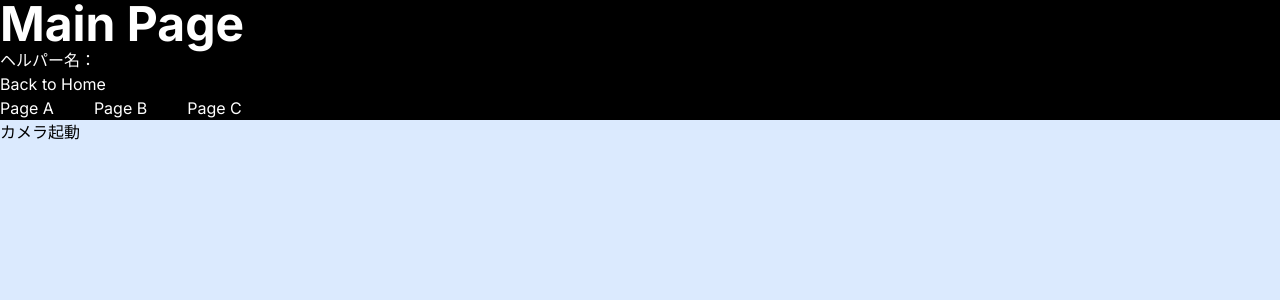
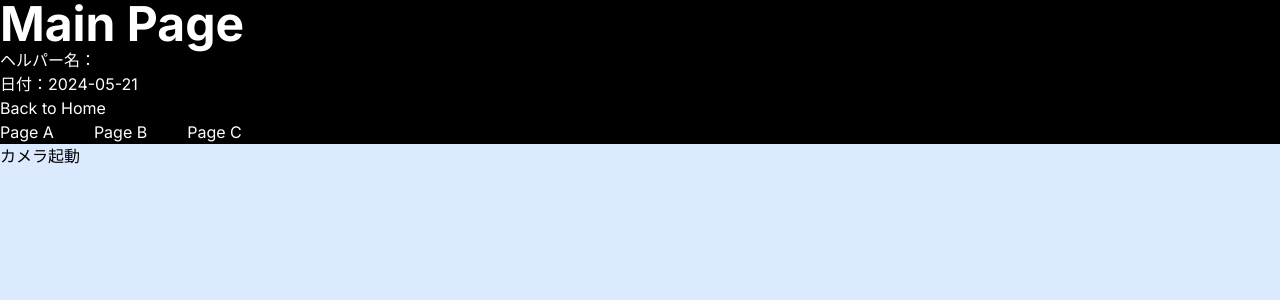
Before and after one commit to RyuaUehara/NewQRcode, a Next.js app: page /qr in a window 1280 px wide. Shown: the top 300 px of the page. Built offline with nearby package versions, Linux system fonts and the light colour scheme.

Commit message:
今日の日付が出るようになりました

```diff
--- a/src/app/qr/page.tsx
+++ b/src/app/qr/page.tsx
@@ -12,12 +12,21 @@ const MainPage = () => {
     //const [staffname, setStaffname] = useState<staffType[]>([]);
     //const [customername, setCustomer] = useState<string | null>(null);
     const [out_time, setOut_time] = useState<visitType[]>([]);
+    const [currentDate, setCurrentDate] = useState("");
 
     const { staffid, staff } = useStaff();
     useEffect(() => {
         console.log("staffid", staffid, "staff", staff);
+        setCurrentDate(getFormattedDate());
+    })
 
-    })
+    const getFormattedDate = () => {
+        const today = new Date();
+        const year = today.getFullYear();
+        const month = `${today.getMonth() + 1}`.padStart(2, "0");
+        const day = `${today.getDate()}`.padStart(2, "0");
+        return `${year}-${month}-${day}`;
+    }
 
     const handlesubmitin = async () => {
         const response = await fetch("/api/inout", {
@@ -59,6 +68,9 @@ const MainPage = () => {
                         <div className="text-white">
                             <p>ヘルパー名：{staff}</p>
                         </div>
+                        <div>
+                            <p>日付：{currentDate}</p>
+                        </div>
                     </div>
                     <Link href="/">Back to Home</Link>
                     <div className="flex space-x-10">
```
